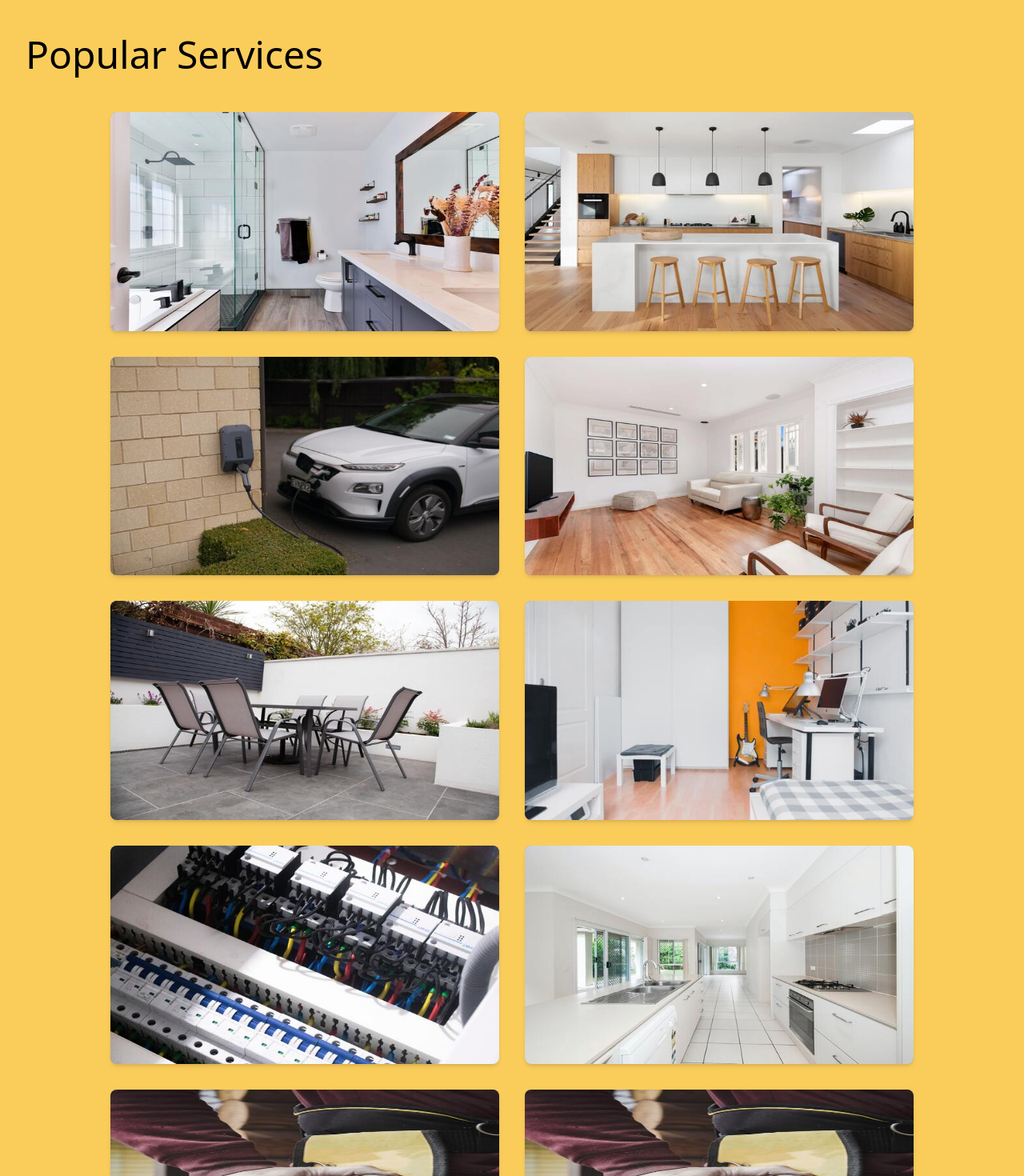
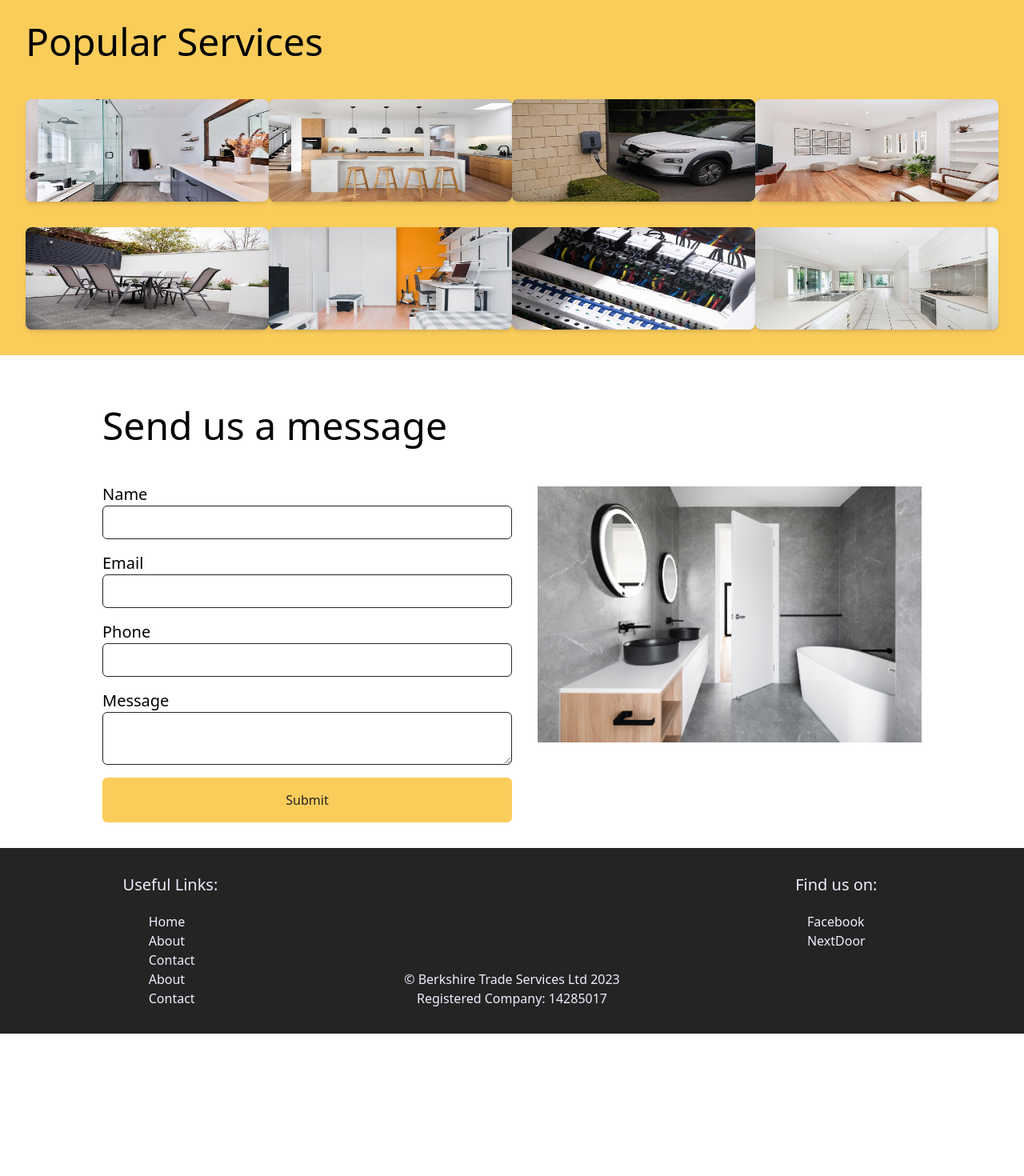
Before and after one commit to Goddak/berkshiretrade.services, a React (Create React App) app: page /#/ in a window 1280 px wide. Shown: the part 820-2290 px from the top of the page at 80% size. After the commit the page ends 2112 px from the top, so only its background shows below. Built offline with nearby package versions, Linux system fonts and the light colour scheme.

Commit message:
LG styles

```diff
--- a/src/Components/ContactForm/ContactForm.tsx
+++ b/src/Components/ContactForm/ContactForm.tsx
@@ -1,41 +1,45 @@
 import React from "react";
 import { SubmitHandler, useForm } from "react-hook-form";
 
-export interface IContactForm {
+export interface IContactFormState {
 	name: string;
 	email: string;
 	phone: string;
 	message: string;
 }
 
-const ContactForm: React.FC = () => {
-	const { register, handleSubmit, formState } = useForm<IContactForm>();
+interface IContactForm {
+	className?: string;
+}
+
+const ContactForm: React.FC<IContactForm> = ({ className }) => {
+	const { register, handleSubmit, formState } = useForm<IContactFormState>();
 	const { errors } = formState;
 
-	const onSubmit: SubmitHandler<IContactForm> = (data: IContactForm, event?: React.BaseSyntheticEvent) => {
+	const onSubmit: SubmitHandler<IContactFormState> = (data: IContactFormState, event?: React.BaseSyntheticEvent) => {
 		if (event) event.preventDefault();
 		console.log(data);
 	};
 
-	return <form onSubmit={handleSubmit(onSubmit)}>
+	return <form className={className} onSubmit={handleSubmit(onSubmit)}>
 		<div className="flex flex-col mb-4">
 			<label className="font-light text-xl" htmlFor="name">Name</label>
-			<input className="w-full p-2 border border-solid border-bts-black rounded-md xl:w-96 xl:p-1 xl:pl-2" type="text" {...register('name', { required: true })} />
+			<input className="w-full p-2 border border-solid border-bts-black rounded-md" type="text" {...register('name', { required: true })} />
 			{errors.name && <span className="text-bts-red">This field is required</span>}
 		</div>
 		<div className="flex flex-col mb-4">
 			<label className="font-light text-xl" htmlFor="email">Email</label>
-			<input className="w-full p-2 border border-solid border-bts-black rounded-md xl:w-96 xl:p-1 xl:pl-2" type="email" {...register("email", { required: true })} />
+			<input className="w-full p-2 border border-solid border-bts-black rounded-md" type="email" {...register("email", { required: true })} />
 			{errors.email && <span className="text-bts-red">This field is required</span>}
 		</div>
 		<div className="flex flex-col mb-4">
 			<label className="font-light text-xl" htmlFor="phone">Phone</label>
-			<input className="w-full p-2 border border-solid border-bts-black rounded-md xl:w-96 xl:p-1 xl:pl-2" type="text" {...register("phone", { required: true })} />
+			<input className="w-full p-2 border border-solid border-bts-black rounded-md" type="text" {...register("phone", { required: true })} />
 			{errors.phone && <span className="text-bts-red">This field is required</span>}
 		</div>
 		<div className="flex flex-col mb-4">
 			<label className="font-light text-xl" htmlFor="message">Message</label>
-			<textarea className="w-full p-2 border border-solid border-bts-black rounded-md xl:w-96 xl:p-1 xl:pl-2" {...register("message", { required: true })} />
+			<textarea className="w-full p-2 border border-solid border-bts-black rounded-md" {...register("message", { required: true })} />
 			{errors.message && <span className="text-bts-red">This field is required</span>}
 		</div>
 		<input type="submit" className="w-full rounded-md bg-bts-yellow text-bts-black p-4" />
--- a/src/Components/Footer/Footer.tsx
+++ b/src/Components/Footer/Footer.tsx
@@ -39,20 +39,20 @@ const getCurrentYear: () => number = () => {
 };
 
 const Footer: React.FC<IFooter> = ({ relatedLinks, className }) => {
-	return <div className={`${className} w-full flex flex-col bg-bts-black text-bts-white md:relative xl:h-36`}>
-		<div className="flex order-1 mb-8 md:w-1/2 xl:flex-col xl:w-1/3">
+	return <div className={`${className} w-full flex flex-col bg-bts-black text-bts-white md:relative lg:flex-row`}>
+		<div className="flex order-1 mb-8 md:w-1/2 lg:flex-col lg:w-1/3 lg:mb-0 lg:items-center lg:order-none">
 			<h3 className="w-2/5 text-xl font-light mb-5">{relatedLinks ? "Related" : "Useful"} Links:</h3>
 			<Menu className="px-5 flex flex-col" menuItems={relatedLinks ? relatedLinks : usefulLinks} />
 		</div>
-		<div className="flex flex-col justify-center items-center order-2 xl:w-1/3">
+		<div className="flex flex-col justify-center items-center order-2 lg:w-1/3 lg:justify-end lg:order-none">
 			<p>© Berkshire Trade Services Ltd {getCurrentYear()}</p>
 			<p>Registered Company: 14285017</p>
 		</div>
-		<div className="flex items-center mb-8 md:w-1/2 xl:flex-col xl:w-1/3 md:absolute md:right-0">
-			<h3 className="w-2/5 text-xl font-light mb-5">Find us on:</h3>
+		<div className="flex items-center mb-8 md:w-1/2 lg:flex-col lg:w-1/3 md:absolute md:right-0 lg:relative lg:items-center">
+			<h3 className="w-2/5 text-xl font-light mb-5 lg:w-auto">Find us on:</h3>
 			<div className="flex flex-col">
-				<div className="px-5">Facebook</div>
-				<div className="px-5">NextDoor</div>
+				<div className="px-5 lg:px-0">Facebook</div>
+				<div className="px-5 lg:px-0">NextDoor</div>
 			</div>
 		</div>
 	</div>;
--- a/src/Components/HeadingBar/HeadingBar.tsx
+++ b/src/Components/HeadingBar/HeadingBar.tsx
@@ -10,9 +10,8 @@ const isSmallerThanTailwindLg: () => boolean = () => {
 };
 
 const HeadingBar: React.FC = () => {
-	return <div className="w-full h-20 flex justify-between items-center bg-bts-yellow z-20">
-		<img className="object-cover h-20 md:pl-8" src="/logo.png" alt="Berkshire Trade Services Logo" />
-		<div className="w-60"></div>
+	return <div className="w-full h-20 flex justify-between items-center bg-bts-yellow z-20 lg:h-16">
+		<img className="object-cover h-20 md:pl-8 lg:h-16" src="/logo.png" alt="Berkshire Trade Services Logo" />
 		<Menu hamburger={isSmallerThanTailwindLg()} menuItems={[
 			{
 				label: "Home",
--- a/src/Components/Menu/SubComponents/MenuItem/MenuItem.tsx
+++ b/src/Components/Menu/SubComponents/MenuItem/MenuItem.tsx
@@ -9,7 +9,7 @@ export interface IMenuItem {
 }
 
 const MenuItem: React.FC<IMenuItem> = ({ label, linkTo, isButton }) => {
-	return <Link to={linkTo} className={`text-md mr-10 last-of-type:mr-0 hover:underline w-min ${isButton ? "rounded-md bg-bts-black text-bts-yellow p-8" : ""}`} >
+	return <Link to={linkTo} className={`text-md mr-10 last-of-type:mr-8 hover:underline w-min ${isButton ? "rounded-md bg-bts-black text-bts-yellow p-3" : ""}`} >
 		{label}
 	</Link>;
 };
--- a/src/Pages/HomePage/HomePage.tsx
+++ b/src/Pages/HomePage/HomePage.tsx
@@ -82,14 +82,14 @@ const Pills: IPill[] = [
 ];
 
 const getPillsToDisplayForCurrentWidth = (width: number): IPill[] => {
-	console.log(width);
+	console.log(width, TailwindBreakpoints);
 	if (width < TailwindBreakpoints.md) {
 		return Pills.slice(0, 6);
-	} else if (width >= TailwindBreakpoints.md) {
+	} else if (width >= TailwindBreakpoints.md && width < TailwindBreakpoints.lg) {
 		return Pills.slice(0, 10);
-	} else if (width >= TailwindBreakpoints.lg) {
-		return Pills.slice(0, 6);
-	} else if (width >= TailwindBreakpoints.xl) {
+	} else if (width >= TailwindBreakpoints.lg && width < TailwindBreakpoints.xl) {
+		return Pills.slice(0, 9);
+	} else if (width >= TailwindBreakpoints.xl && width < TailwindBreakpoints["2xl"]) {
 		return Pills.slice(0, 8);
 	} else if (width >= TailwindBreakpoints["2xl"]) {
 		return Pills.slice(0, 10);
@@ -98,8 +98,39 @@ const getPillsToDisplayForCurrentWidth = (width: number): IPill[] => {
 	}
 };
 
+const getPillsModulusForCurrentWidth = (width: number): number => {
+	if (width >= TailwindBreakpoints.lg && width < TailwindBreakpoints.xl) {
+		return 3;
+	} else {
+		return 0;
+	}
+};
+
+const getMarginClassesForCurrentWidth = (width: number, isModulusStyled:boolean): string => {
+	if (width < TailwindBreakpoints.md) {
+		return "";
+	} else if (width >= TailwindBreakpoints.md && width < TailwindBreakpoints.lg) {
+		return "md:odd:mr-8";
+	} else if (width >= TailwindBreakpoints.lg && width < TailwindBreakpoints.xl) {
+		let style = "lg:mr-8";
+		if (isModulusStyled) {
+		  style += " lg:mr-0"
+		}
+		return style;
+	} else if (width >= TailwindBreakpoints.xl && width < TailwindBreakpoints["2xl"]) {
+		return "";
+	} else if (width >= TailwindBreakpoints["2xl"]) {
+		return "";
+	} else {
+		return "";
+	}
+};
+
+
 const HomePage: FC = () => {
 	const bodyWidth = document.body.clientWidth;
+	const modulus = getPillsModulusForCurrentWidth(bodyWidth);
+	const pillsToDisplay = getPillsToDisplayForCurrentWidth(bodyWidth);
 
 	return <Page>
 		<Hero
@@ -117,22 +148,25 @@ const HomePage: FC = () => {
 		<div className="bg-bts-yellow pt-16 p-8 pb-0 flex flex-col">
 			<h2 className="mb-12 font-light text-5xl">Popular Services</h2>
 			<div className="flex justify-center flex-wrap">
-				{getPillsToDisplayForCurrentWidth(bodyWidth).map((pill, index) => {
-					return (<div key={index} className="w-full aspect-video mb-8 rounded-lg shadow-md bg-slate-400 relative overflow-hidden transition-transform hover:-translate-y-2 hover:cursor-pointer md:w-2/5 md:odd:mr-8">
-						<img className="bg-cover bg-center w-full h-full" src={pill.imageSrc} alt={pill.imageAlt} />
+				{pillsToDisplay.map((pill, index) => {
+					console.log(index, modulus, index % modulus);
+					let isModulusStyled = (modulus > 0) && (index % modulus === 2);
+					console.log(isModulusStyled, modulus > 0, index % modulus === 2);
+					return (<div key={index} className={`w-full aspect-video mb-8 rounded-lg shadow-md bg-slate-400 relative overflow-hidden transition-transform hover:-translate-y-2 hover:cursor-pointer md:w-2/5 lg:aspect-auto lg:h-32 lg:w-3/12 ${getMarginClassesForCurrentWidth(bodyWidth, isModulusStyled)}`}>
+						<img className="w-full h-full" src={pill.imageSrc} alt={pill.imageAlt} />
 						<div className="opacity-0 transition-opacity duration-500 p-5 font-light text-xl text-bts-white flex justify-center items-center text-center absolute top-0 right-0 left-0 bottom-0 hover:bg-bts-black hover:opacity-90 hover:visible z-10">{pill.label}</div>
 					</div>);
 				})}
 			</div>
 		</div>
-		<div className="flex p-8 pt-16">
-			<div className="flex flex-col">
+		<div className="flex p-8 pt-16 lg:px-32">
+			<div className="flex flex-col lg:w-1/2">
 				<h2 className="mb-12 font-light text-5xl">Send us a message</h2>
-				<img className="hidden md:mb-8 md:block" src="/hero-images/home-page.jpg" alt="Quality bathroom installation and repair services" />
-				<ContactForm />
+				<img className="hidden md:mb-8 md:block lg:hidden" src="/hero-images/home-page.jpg" alt="Quality bathroom installation and repair services" />
+				<ContactForm className=""/>
 			</div>
-			<div className="hidden xl:block">
-				<img src="/hero-images/home-page.jpg" alt="Quality bathroom installation and repair services" />
+			<div className="hidden lg:flex lg:items-center lg:w-1/2 lg:pl-8">
+				<img className="h-fit" src="/hero-images/home-page.jpg" alt="Quality bathroom installation and repair services" />
 			</div>
 		</div>
 	</Page>;
```
Also changed, not shown: src/Components/Hero/Hero.tsx (+4 -4 lines).
